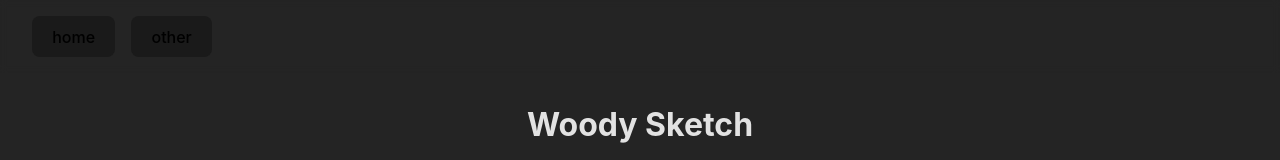
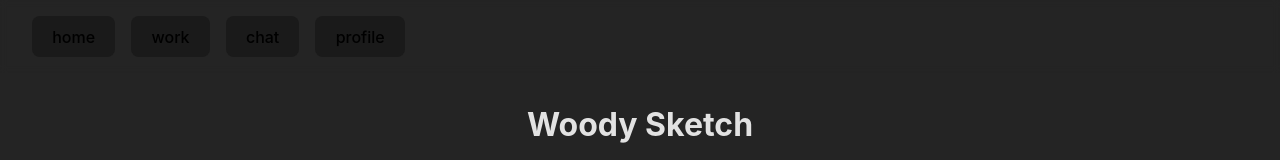
Before and after one commit to greyHairChooseLife/woody-sketch, a React (Vite) app: page / in a window 1280 px wide. Shown: the top 160 px of the page. Built offline with nearby package versions, Linux system fonts and the light colour scheme.

Commit message:
feat: navigation

```diff
--- a/src/App.tsx
+++ b/src/App.tsx
@@ -1,9 +1,11 @@
 import { useState } from "react";
 import Home from "./pages/Home";
-import Other from "./pages/Other";
+import Work from "./pages/Work";
+import Chat from "./pages/Chat";
+import Profile from "./pages/Profile";
 import "./App.css";
 
-type PageMode = "home" | "other";
+type PageMode = "home" | "work" | "chat" | "profile";
 
 function App() {
   const [pageMode, setPageMode] = useState<PageMode>("home");
@@ -12,17 +14,33 @@ function App() {
 
   return (
     <div>
-      <div className="nav_content">
-        <div className="nav_flex">
-          <button onClick={() => changePage("home")}>home</button>
-          <button onClick={() => changePage("other")}>other</button>
-        </div>
-      </div>
+      <Nav setPageMode={changePage} />
       <div className="body_content">
-        {pageMode === "home" ? <Home /> : <Other />}
+        <Page pageMode={pageMode} />
       </div>
     </div>
   );
 }
 
+const Nav = ({ setPageMode }: { setPageMode: (page: PageMode) => void }) => {
+  return (
+    <div className="nav_content">
+      <div className="nav_flex">
+        <button onClick={() => setPageMode("home")}>home</button>
+        <button onClick={() => setPageMode("work")}>work</button>
+        <button onClick={() => setPageMode("chat")}>chat</button>
+        <button onClick={() => setPageMode("profile")}>profile</button>
+      </div>
+    </div>
+  );
+};
+
+const Page = ({ pageMode }: { pageMode: PageMode }) => {
+  if (pageMode === "home") return <Home />;
+  else if (pageMode === "work") return <Work />;
+  else if (pageMode === "chat") return <Chat />;
+  else if (pageMode === "profile") return <Profile />;
+  else return <>Something worng!</>;
+};
+
 export default App;
--- /dev/null
+++ b/src/pages/Chat.tsx
@@ -0,0 +1,10 @@
+function Chat() {
+  return (
+    <>
+      <h1>Chat</h1>
+      <p className="item_description">Chat 페이지 입니다.</p>
+    </>
+  );
+}
+
+export default Chat;
--- a/src/pages/Other.tsx
+++ /dev/null
@@ -1,10 +0,0 @@
-function Other() {
-  return (
-    <>
-      <h1>Other</h1>
-      <p className="item_description">Other 페이지 입니다.</p>
-    </>
-  );
-}
-
-export default Other;
--- /dev/null
+++ b/src/pages/Profile.tsx
@@ -0,0 +1,10 @@
+function Profile() {
+  return (
+    <>
+      <h1>Profile</h1>
+      <p className="item_description">Profile 페이지 입니다.</p>
+    </>
+  );
+}
+
+export default Profile;
--- /dev/null
+++ b/src/pages/Work.tsx
@@ -0,0 +1,10 @@
+function Work() {
+  return (
+    <>
+      <h1>Work</h1>
+      <p className="item_description">Work 페이지 입니다.</p>
+    </>
+  );
+}
+
+export default Work;
```
